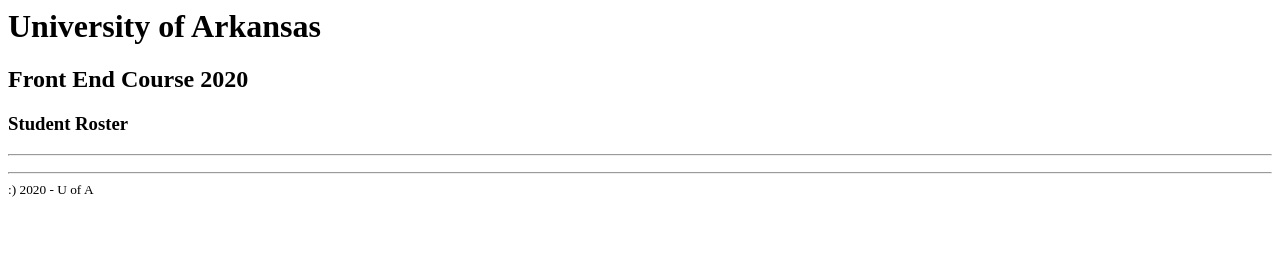
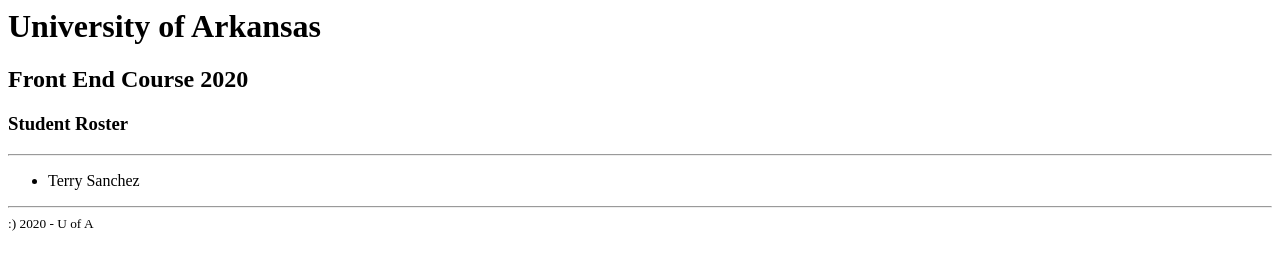
Before and after one commit to rogerd330/student-roster, a plain HTML site: page index.html in a window 1280 px wide. Drawn offline with Linux system fonts and the light colour scheme.

Commit message:
Adding my name

```diff
--- a/index.html
+++ b/index.html
@@ -11,7 +11,7 @@
         <hr>
 
         <ul>
-        <!-- put your details in an LI below here -->
+       <li>Terry Sanchez</li>
 
 
         </ul>
```
